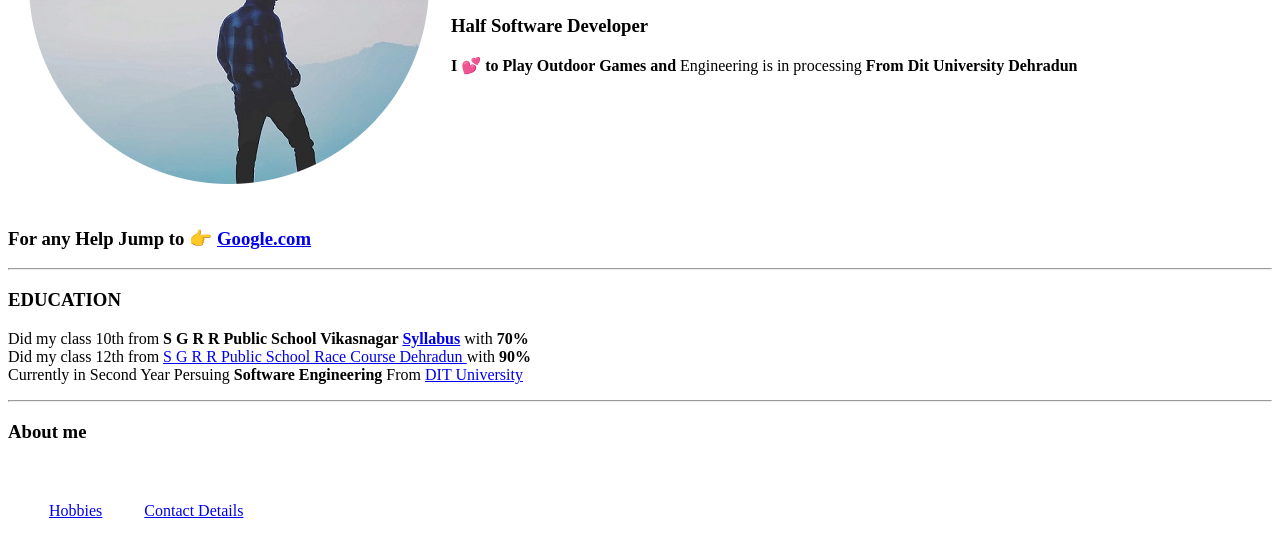
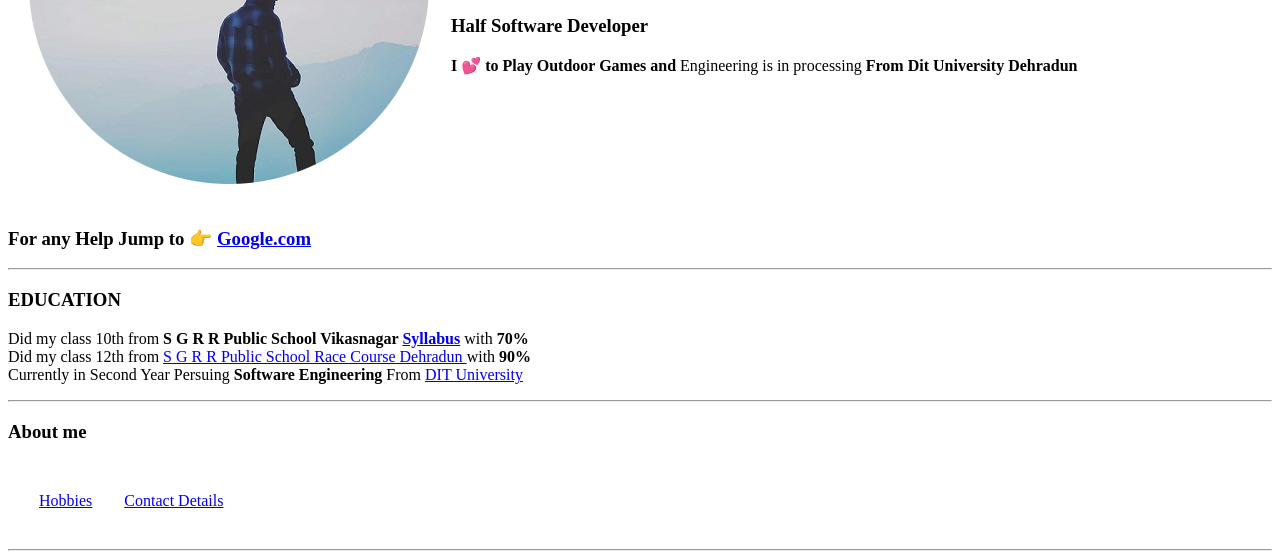
Before and after one commit to RawHit13/self.com, a plain HTML site: page index.html in a window 1280 px wide. Shown: the part 245-800 px from the top of the page. Drawn offline with Linux system fonts and the light colour scheme.

Commit message:
Update index.html

```diff
--- a/index.html
+++ b/index.html
@@ -32,7 +32,7 @@
   </p>
   <hr>
 <h3> <strong> About me </strong></h3>
-  <table cellspacing="40">
+  <table cellspacing="30">
     <tr>
       <td><a href="hobbies.html">Hobbies</a></td>
       <td> <a href="Contact.html"> Contact Details </a></td>
```
